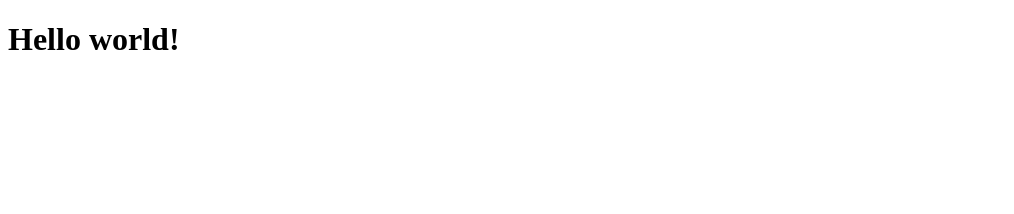
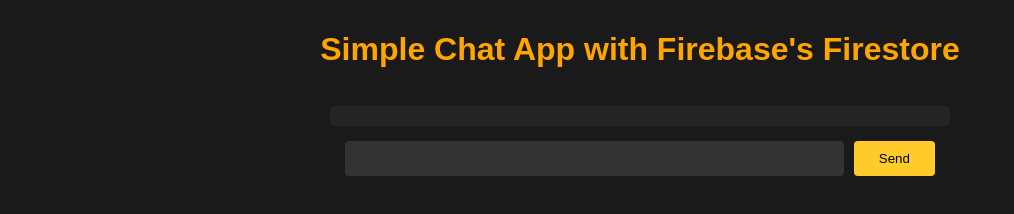
Before and after one commit to BSchoolland/firebase-test, a website: page public/index.html in a window 1280 px wide. Shown: the whole page, without its empty margins (0-1014 px from the left). Drawn offline with Linux system fonts and the light colour scheme; no server answers.

Commit message:
feat: send and recieve messages

```diff
--- /dev/null
+++ b/public/index.css
@@ -0,0 +1,82 @@
+/* Define color variables */
+:root {
+    --background-color: #1a1a1a; /* Dark background for the overall app */
+    --text-color: #ffffff; /* White text for better readability on dark background */
+    --button-background: #ffcb2b; /* Firebase's characteristic orange for buttons */
+    --button-text: #000000; /* Dark text on the orange buttons */
+    --input-background: #333333; /* Slightly lighter dark gray for inputs */
+    --input-text: #ffffff; /* White text for input */
+    --messages-background: #242424; /* Dark gray for message area */
+    --messages-text: #f2f2f2; /* Very light gray for text in messages, softer than pure white */
+}
+
+/* Apply general body styles */
+body {
+    font-family: Arial, sans-serif;
+    background-color: var(--background-color);
+    color: var(--text-color);
+    margin: 0;
+    padding: 10px;
+    display: flex;
+    flex-direction: column;
+    align-items: center;
+}
+
+/* Styling the header */
+h1 {
+    color: orange;
+}
+
+/* Styling the messages list */
+ul#messages {
+    list-style: none;
+    padding: 0;
+    width: 100%;
+    max-width: 600px;
+    margin-bottom: 10px;
+    background: var(--messages-background);
+    padding: 10px;
+    border-radius: 5px;
+    overflow-y: auto;
+    max-height: 300px;
+}
+
+ul#messages li {
+    padding: 8px 16px;
+    margin: 5px 0;
+    border-radius: 4px;
+    background-color: var(--input-background);
+    color: var(--messages-text);
+}
+
+/* Styling the form and inputs */
+form#form {
+    display: flex;
+    width: 100%;
+    max-width: 600px;
+}
+
+input[type="text"], input[type="submit"] {
+    padding: 10px;
+    margin: 5px;
+    flex-grow: 1;
+    border: none;
+    border-radius: 4px;
+}
+
+input[type="text"] {
+    flex-grow: 10;
+    background-color: var(--input-background);
+    color: var(--input-text);
+}
+
+input[type="submit"] {
+    /* flex-grow: 1; */
+    background-color: var(--button-background);
+    color: var(--button-text);
+    cursor: pointer;
+}
+
+input[type="submit"]:hover {
+    background-color: darken(var(--button-background), 10%);
+}
--- a/public/index.html
+++ b/public/index.html
@@ -3,9 +3,16 @@
 <head>
     <meta charset="UTF-8">
     <meta name="viewport" content="width=device-width, initial-scale=1.0">
-    <title>Document</title>
+    <title>Simple chat app</title>
+    <link rel="stylesheet" href="index.css">
 </head>
 <body>
-    <h1>Hello world!</h1>
+    <h1>Simple Chat App with Firebase's Firestore</h1>
+    <ul id="messages"></ul>
+    <form id="form" action="">
+        <input type="text" id="input-text" autocomplete="off" />
+        <input type="submit" value="Send" />
+    </form>
+    <script src="index.js"></script>
 </body>
 </html>
--- /dev/null
+++ b/public/index.js
@@ -0,0 +1,35 @@
+
+fetch('/api/getMessages').then(response => response.json()).then(data => {
+    for (let message of data) {
+        const li = document.createElement('li');
+        li.textContent = message.user + ': ' + message.text;
+        document.getElementById('messages').appendChild(li);
+    }
+    scrollToBottom();
+})
+
+// when the form is submitted, send the message to the server
+document.getElementById('form').addEventListener('submit', async (event) => {
+    event.preventDefault();
+    const user = 'anonymous';
+    const text = document.getElementById('input-text').value;
+    const response = await fetch('/api/sendMessage', {
+        method: 'POST',
+        headers: {
+            'Content-Type': 'application/json'
+        },
+        body: JSON.stringify({ user, text })
+    });
+    if (response.ok) {
+        // reload the page to see the new message
+        location.reload();
+    } else {
+        console.error('Error sending message');
+    }
+});
+
+
+function scrollToBottom() {
+    var messages = document.getElementById("messages");
+    messages.scrollTop = messages.scrollHeight;
+}
```
Also changed, not shown: app.js (+36 -12 lines).
